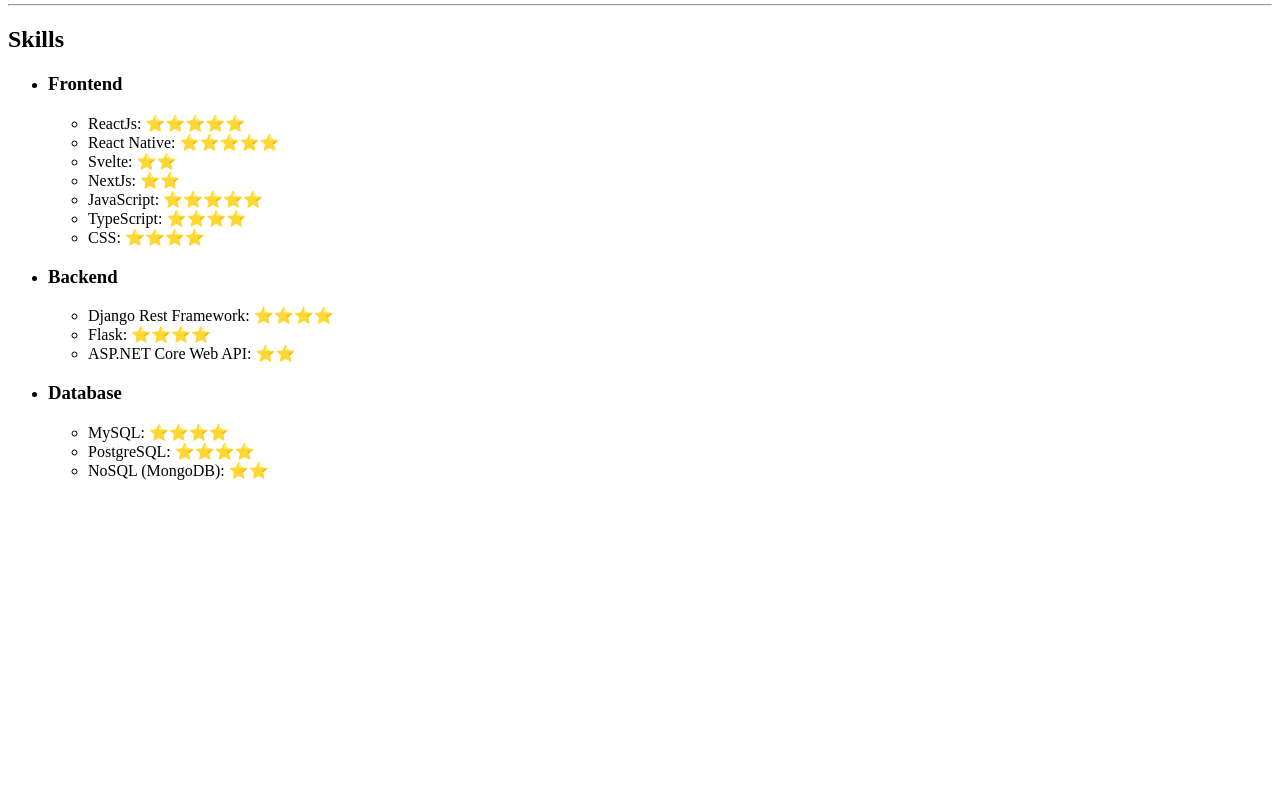
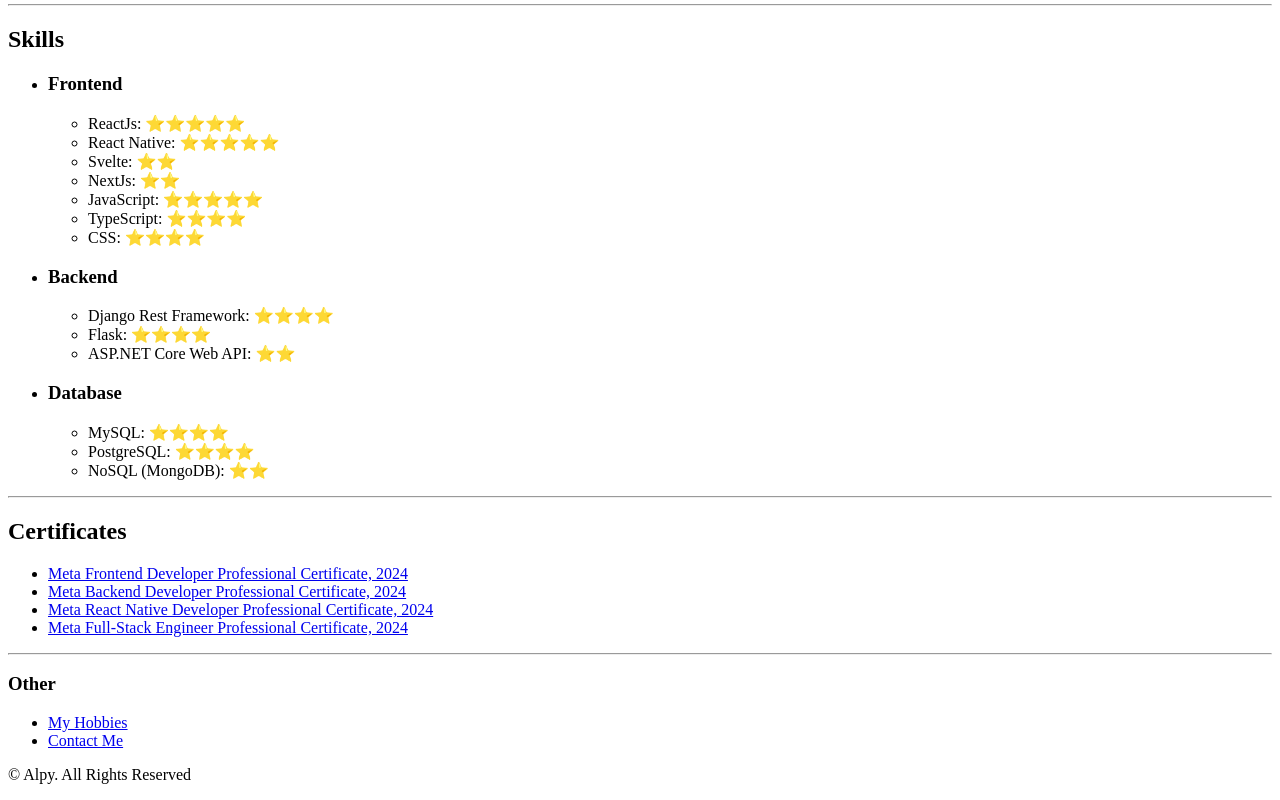
Before and after one commit to SarEnderTarkanson/complete-web-development-bootcamp, a plain HTML site: page 4 - Multi-page-websites/CapstoneProject1/index.html in a window 1280 px wide. Shown: the part 780-1580 px from the top of the page. Before the commit the page ends 1276 px from the top, so only its background shows below. Drawn offline with Linux system fonts and the light colour scheme.

Commit message:
Capstone Project1 completed

```diff
--- a/4 - Multi-page-websites/CapstoneProject1/index.html
+++ b/4 - Multi-page-websites/CapstoneProject1/index.html
@@ -78,5 +78,26 @@
         </li>
       </li>
     </ul>
+    <hr>
+    <h2>Certificates</h2>
+    <ul>
+      <li><a href="https://www.credly.com/earner/earned/badge/1c5f330e-a2bf-47d1-9808-e87ba64c1592">Meta Frontend Developer Professional Certificate, 2024</a></li>
+      <li><a href="https://www.credly.com/earner/earned/badge/749f7c59-7fc5-46ef-b399-d0529283049f">Meta Backend Developer Professional Certificate, 2024</a></li>
+      <li><a href="https://www.coursera.org/account/accomplishments/specialization/certificate/IN522PNU9H5Y">Meta React Native Developer Professional Certificate, 2024</a></li>
+      <li><a href="https://www.credly.com/earner/earned/badge/6d692a1e-d563-4bd0-96dc-4f9444e57cc7">Meta Full-Stack Engineer Professional Certificate, 2024</a></li>
+    </ul>
+    <hr>
+    <h3>Other</h3>
+    <ul>
+      <li>
+        <a href="./Public/hobbies.html">My Hobbies</a>
+      </li>
+      <li>
+        <a href="./Public/contact.html">Contact Me</a>
+      </li>
+    </ul>
   </body>
+  <footer>
+    <p>© Alpy. All Rights Reserved</p>
+  </footer>
 </html>
```
Also changed, not shown: 4 - Multi-page-websites/CapstoneProject1/Public/contact.html (added, +16 -0 lines), 4 - Multi-page-websites/CapstoneProject1/Public/hobbies.html (added, +17 -0 lines).
